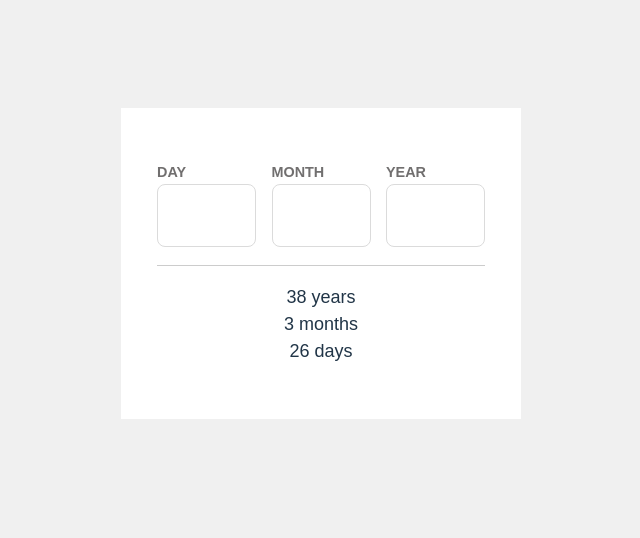
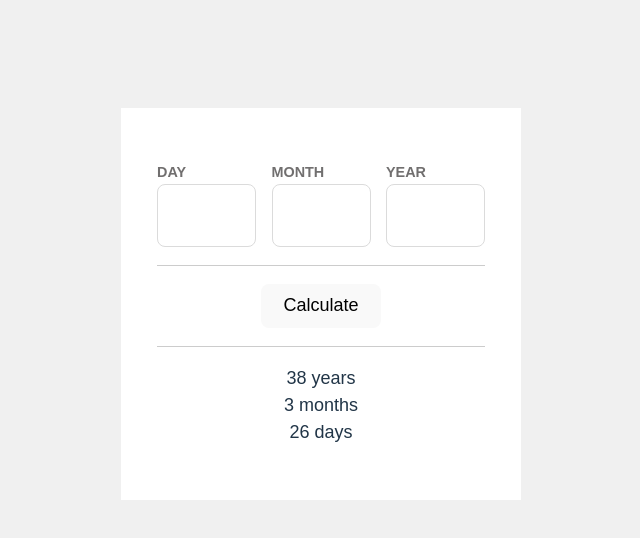
Before and after one commit to isaaxh/age-calculator, a React (Vite) app: page / in a window 1280 px wide. Shown: the top 538 px of the page, without its empty margins (319-959 px from the left). Built offline with nearby package versions, Linux system fonts and the light colour scheme; a web font is replaced by a local one.

Commit message:
add onChange event handler to the day field

```diff
--- a/src/App.tsx
+++ b/src/App.tsx
@@ -1,14 +1,35 @@
+import { useState } from 'react';
 import './App.css'
 
 function App() {
+  const [day, setDay] = useState(0);
+  const [month, setMonth] = useState(0);
+  const [year, setYear] = useState(0);
+
+
+  const handleInputChange = (e: React.ChangeEvent<HTMLInputElement>) => {
+    const value = parseInt(e.target.value);
+    setDay(value);
+
+  }
+
+  const handleFormSubmit = (event: React.FormEvent<HTMLFormElement>) => {
+    event.preventDefault();
+    // console.log(`Form submitted with day value: ${day}`);
+  }
 
   return (
     <div className="background">
-      <div className="card">
+      <form className="card" onSubmit={handleFormSubmit}>
         <div className="input-section">
           <div className="day input">
             <label htmlFor="day">DAY</label>
-            <input type="number" id="day" />
+            <input
+              type="number"
+              id="day"
+              onChange={handleInputChange}
+              // value={day ?? ''}
+            />
           </div>
           <div className="month input">
             <label htmlFor="month">MONTH</label>
@@ -20,12 +41,14 @@ function App() {
           </div>
         </div>
         <hr />
+        <button>Calculate</button>
+        <hr />
         <div className="output-section">
           <div className="year-output">38 years</div>
           <div className="month-output">3 months</div>
           <div className="day-output">26 days</div>
         </div>
-      </div>
+      </form>
     </div>
   )
 }
```
